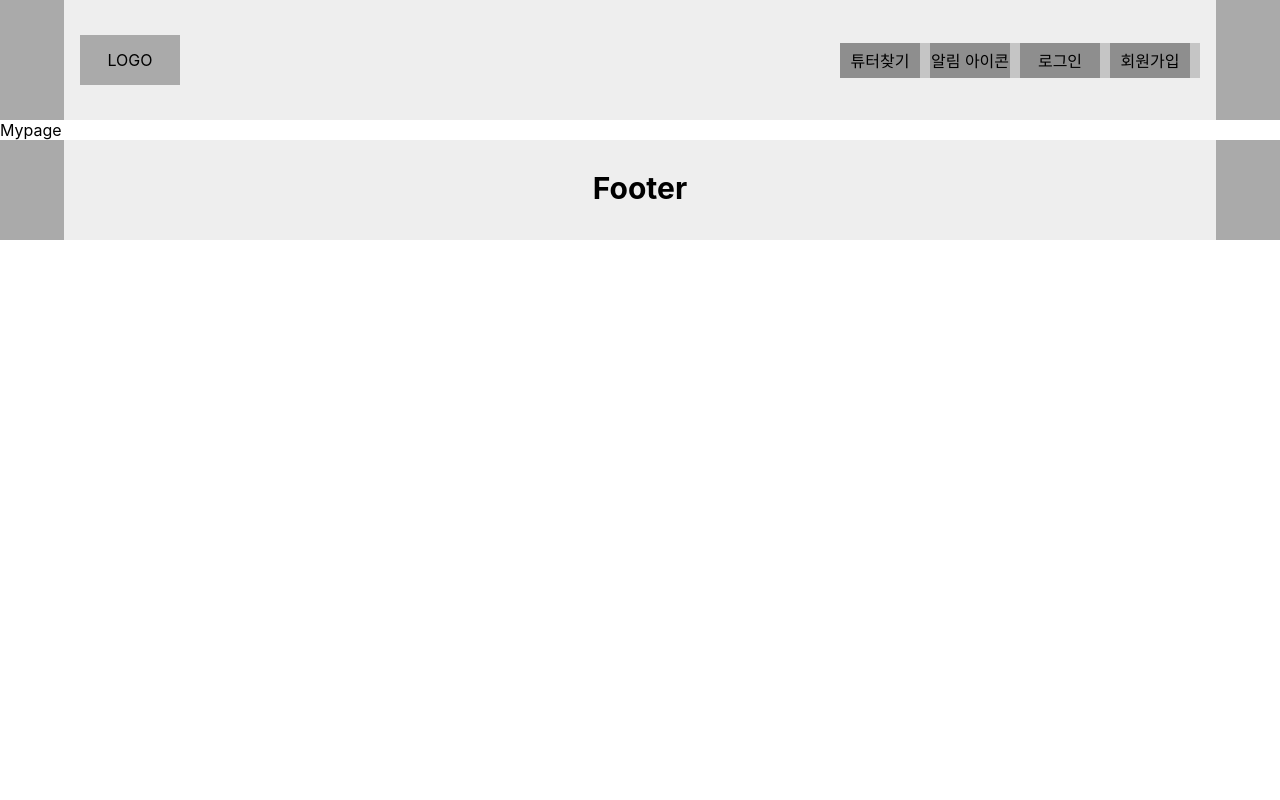
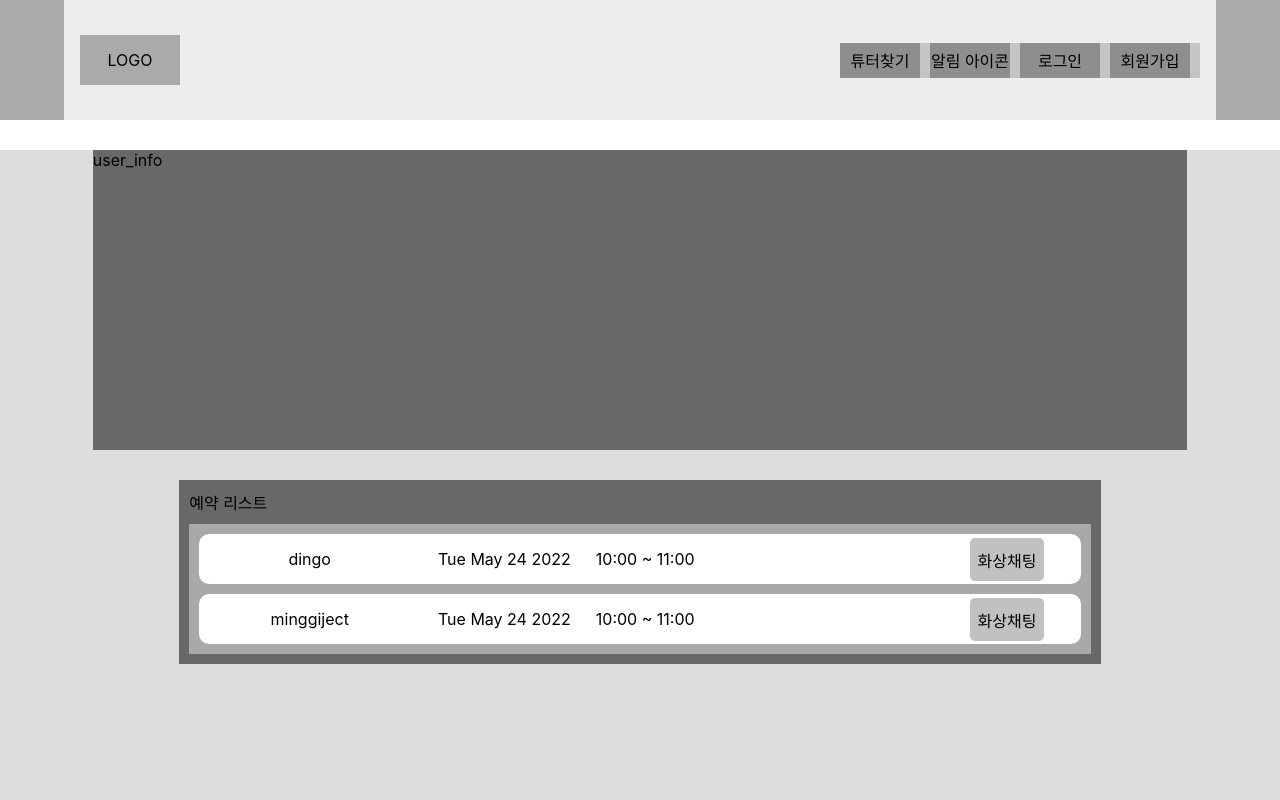
Before and after one commit to jiaegong/Friengls, a React (Create React App) app: page /mypage in a window 1280 px wide. Shown: the top 800 px of the page. Built offline with nearby package versions, Linux system fonts and the light colour scheme; no server answers.

Commit message:
마이페이지 레이아웃 & 예약 리스트 불러오기

```diff
--- a/src/components/calendar/Calendar.js
+++ b/src/components/calendar/Calendar.js
@@ -352,6 +352,7 @@ const CalendarTemplate = ({
   // };
 
   //!!!!!!!!!!!
+  // 저장할 값 지정해주는 곳!!!!
   function addActiveDayToOutput(activeDay, output, month, day, year) {
     // let token = localStorage.getItem('token');
     // console.log('token', '-------------------------');
@@ -364,7 +365,7 @@ const CalendarTemplate = ({
           end: new Date(`${month} ${day} ${year} ${time.time}`),
 
           // 유저정보 넣어서 성공한곳
-          // token: token,
+          token: localStorage.getItem('token'),
           // 그럼 디스패치 할대 선생님 id값으로 요청
         });
         activeRangeStart = null;
@@ -508,7 +509,7 @@ const CalendarTemplate = ({
 
       // useState로 값 저장해주는거!!!!!!!
       // dispatch 할때 userName 같이 보내줘야된다.
-      dispatch(calendarActions.setTimeDB(data));
+      dispatch(calendarActions.setBookingDB(data));
       setAvailability(data);
     };
 
--- a/src/pages/Detail.js
+++ b/src/pages/Detail.js
@@ -1,7 +1,7 @@
 import React, { useEffect } from 'react';
 import styled from 'styled-components';
 import { useDispatch, useSelector } from 'react-redux';
-import { actionCreators as calendarActions } from '../redux/modules/booking';
+import { actionCreators as bookingAction } from '../redux/modules/booking';
 
 // 컴포넌트
 import CalendarTemplate from '../components/calendar/Calendar';
@@ -10,16 +10,22 @@ const Detail = () => {
   const dispatch = useDispatch();
   // 새로고침이나, 페이지 진입시,db에 데이터 있는지 요청보냄
   useEffect(() => {
-    dispatch(calendarActions.getTimeDB());
+    dispatch(bookingAction.getBookingDB());
   }, []);
 
   // 리듀서에서 초기값 불러오기 또는 db에서 있는 값 불러오기
-  const timeList = useSelector((state) => state.calendar.list);
-  console.log({ timeList });
+  const timeList = useSelector((state) => state.booking.list);
+  // console.log('검사중 : ', timeList[0].start.toDateString());
+  // console.log('검사중 : ', timeList[0].start.getDate()); //일
+  // console.log(timeList[0].start.getHours()); //시간
+  // console.log(timeList[0].start.toTimeString()); // 08:00:00 GMT+0900
+  // console.log(typeof timeList[0].start.toString()); // Thu May 19 2022 08:00:00 GMT+0900
+  // console.log(timeList[0].start.toDateString()); // Thu May 19 2022
+  // console.log(typeof timeList[0].start);
 
   // 초기값으로 리듀서에서 불러오는 값을 넣어둠
   const [availability, setAvailability] = React.useState(timeList);
-  console.log('리듀서랑 연동한 데이터 ', availability);
+  // console.log('리듀서랑 연동한 데이터 ', availability);
 
   const Calendar = CalendarTemplate({
     availability,
--- a/src/pages/Mypage.js
+++ b/src/pages/Mypage.js
@@ -1,7 +1,172 @@
-import React from 'react';
+import React, { useEffect } from 'react';
+import { useDispatch, useSelector } from 'react-redux';
+import styled from 'styled-components';
+import { actionCreators as bookingAction } from '../redux/modules/booking';
 
 const Mypage = () => {
-  return <React.Fragment>Mypage</React.Fragment>;
+  const dispatch = useDispatch();
+  const bookingList = useSelector((state) => state.booking.list);
+  // console.log(bookingList);
+
+  useEffect(() => {
+    dispatch(bookingAction.getBookingDB());
+  }, []);
+
+  return (
+    <Wrap>
+      <div className="innerWrap">
+        {/* 유저 정보 */}
+        <div className="userInfoWrap">
+          <div className="userInfo">user_info</div>
+        </div>
+        {/* 예약 캘린더 */}
+        <div className="bookingWrap">
+          <p className="bookingTitle">예약 리스트</p>
+          <ul className="bookingList">
+            {bookingList.map((item, idx) => {
+              // console.log(item);
+              return (
+                <li className="booking" key={`booking${idx}`}>
+                  <div className="bookingInfo">
+                    <div className="userName">{item.userName}</div>
+                    <div className="userBooking">
+                      Tue May 24 2022 &emsp; 10:00 ~ 11:00
+                    </div>
+                  </div>
+                  <button
+                    className="videoBtn"
+                    onClick={() => {
+                      alert('준비중');
+                    }}
+                  >
+                    화상채팅
+                  </button>
+                </li>
+              );
+            })}
+            {/* <li className="booking">
+              <div className="bookingInfo">
+                <div className="userName">dingo</div>
+
+                <div className="userBooking">
+                  Tue May 24 2022 &emsp; 10:00 ~ 11:00
+                </div>
+              </div>
+              <button
+                className="videoBtn"
+                onClick={() => {
+                  alert('준비중');
+                }}
+              >
+                화상채팅
+              </button>
+            </li> */}
+          </ul>
+        </div>
+      </div>
+    </Wrap>
+  );
 };
 
 export default Mypage;
+
+const Wrap = styled.div`
+  width: 100%;
+  min-height: 904px;
+  background-color: #ddd;
+
+  .innerWrap {
+    max-width: 1400px;
+    width: 90%;
+    margin: auto;
+
+    /* 유저정보 wrap */
+    .userInfoWrap {
+      width: 95%;
+      min-height: 300px;
+      margin: 30px auto 0;
+
+      background-color: #aaa;
+
+      /* 유저 정보 */
+      .userInfo {
+        width: 100%;
+        height: 300px;
+
+        background-color: #686868;
+      }
+    }
+
+    /* 예약 리스트 Wrap */
+    .bookingWrap {
+      width: 80%;
+      max-width: 1000px;
+      height: auto;
+      margin-top: 30px;
+      margin: 30px auto;
+      min-height: 100px;
+      padding: 10px;
+
+      background-color: #686868;
+
+      /* 예약 리스트 타이틀 */
+      .bookingTitle {
+      }
+
+      /* 예약 리스트 */
+      .bookingList {
+        min-height: 100px;
+        margin-top: 10px;
+        padding: 10px;
+
+        background: #a9a9a9;
+
+        /* 예약 카드 */
+        .booking {
+          width: 100%;
+          min-height: 50px;
+          border-radius: 10px;
+          display: flex;
+          justify-content: space-around;
+          /* justify-content: center; */
+          align-items: center;
+
+          background-color: #fff;
+
+          + .booking {
+            margin-top: 10px;
+          }
+
+          /* 예약 정보 */
+          .bookingInfo {
+            width: 75%;
+            padding: 10px;
+            display: flex;
+            justify-content: space-between;
+            text-align: center;
+
+            .userName {
+              width: 20%;
+            }
+
+            .userBooking {
+              width: 70%;
+              text-align: left;
+            }
+
+            /* background: #eee; */
+          }
+
+          .videoBtn {
+            border: none;
+            padding: 10px 8px 9px;
+            border-radius: 5px;
+            cursor: pointer;
+
+            background-color: #c1c1c1;
+          }
+        }
+      }
+    }
+  }
+`;
--- a/src/redux/modules/booking.js
+++ b/src/redux/modules/booking.js
@@ -1,21 +1,50 @@
 import { createAction, handleActions } from 'redux-actions';
 import { produce } from 'immer';
+import moment from 'moment';
 import axios from 'axios';
 
-const SET_TIME = 'SET_TIME';
-const GET_TIME = 'GET_TIME';
+const SET_BOOKING = 'SET_BOOKING';
+const GET_BOOKING = 'GET_TIME';
 
-const setTime = createAction(SET_TIME, (data) => ({ data }));
-const getTime = createAction(GET_TIME, (data) => ({ data }));
+const setBooking = createAction(SET_BOOKING, (data) => ({ data }));
+const getBooking = createAction(GET_BOOKING, (data) => ({ data }));
+
+// moment의 서포터 경고를 멈춰주는 코드
+moment.suppressDeprecationWarnings = true;
 
 const initialState = {
-  list: [],
+  list: [
+    {
+      start: 'Wed May 18 2022 10:00:00 GMT+0900',
+      end: 'Wed May 18 2022 11:00:00 GMT+0900',
+      userName: 'dingo',
+      // start: moment(
+      //   'Wed May 18 2022 10:00:00 GMT+0900',
+      //   'ddd, DD MMM YYYY HH:mm:ss ZZ',
+      // ),
+      // end: moment(
+      //   'Wed May 18 2022 11:00:00 GMT+0900',
+      //   'ddd, DD MMM YYYY HH:mm:ss ZZ',
+      // ),
+    },
+    {
+      start: 'Wed May 18 2022 17:00:00 GMT+0900',
+      end: 'Wed May 18 2022 20:00:00 GMT+0900',
+      userName: 'minggiject',
+    },
+  ],
 };
 
-const setTimeDB = (data) => {
+const setBookingDB = (data) => {
   // let token = localStorage.token;
   return function (dispatch, getState, { history }) {
-    dispatch(setTime(data));
+    // dispatch(setBooking(data));
+
+    // 객체와 string 두개다 도전해보기
+    console.log(data[2].start.toString());
+    console.log(data.start);
+
+    //
     // 토큰값을 여기서 받아서 넘기면 될꺼 같다.
     // 캘린더에서 값을 같이 안넣어도 될듯.
 
@@ -32,7 +61,7 @@ const setTimeDB = (data) => {
     // })
     //   .then((doc) => {
     //     console.log(doc);
-    //     dispatch(setTime(doc));
+    //     dispatch(setBooking(doc));
     //   })
     //   .catch((err) => {
     //     console.log(err);
@@ -40,7 +69,7 @@ const setTimeDB = (data) => {
   };
 };
 
-const getTimeDB = (userName) => {
+const getBookingDB = (userName) => {
   return function (dispatch, getState, { history }) {
     // userName 없으면 그냥 바로 취소 시켜 버림
     // 이부분은 좀더 생각해보자~!!!
@@ -55,7 +84,7 @@ const getTimeDB = (userName) => {
       .then((doc) => {
         console.log(doc);
 
-        dispatch(getTime(doc));
+        dispatch(getBooking(doc));
       })
       .catch((err) => {
         console.log(err);
@@ -65,12 +94,12 @@ const getTimeDB = (userName) => {
 
 export default handleActions(
   {
-    [SET_TIME]: (state, action) =>
+    [SET_BOOKING]: (state, action) =>
       produce(state, (draft) => {
         console.log(action.payload.data);
         draft.list = action.payload.data;
       }),
-    [GET_TIME]: (state, action) =>
+    [GET_BOOKING]: (state, action) =>
       produce(state, (draft) => {
         console.log(action.payload.data);
         // draft.list = action.payload.data;
@@ -80,8 +109,8 @@ export default handleActions(
 );
 
 const actionCreators = {
-  setTimeDB,
-  getTimeDB,
+  setBookingDB,
+  getBookingDB,
 };
 
 export { actionCreators };
--- a/src/redux/modules/tutor.js
+++ b/src/redux/modules/tutor.js
@@ -25,7 +25,7 @@ const getListDB = () => {
       url: 'https://6251cd887f7fa1b1dddf398b.mockapi.io/user',
     })
       .then((doc) => {
-        console.log(doc);
+        // console.log(doc);
         dispatch(getList(doc));
       })
       .catch((err) => {
@@ -38,7 +38,7 @@ export default handleActions(
   {
     [GET_LIST]: (state, action) =>
       produce(state, (draft) => {
-        console.log(action.payload.list.data);
+        // console.log(action.payload.list.data);
         draft.list = action.payload.list.data;
       }),
   },
--- a/src/shared/App.js
+++ b/src/shared/App.js
@@ -27,7 +27,7 @@ function App() {
   // 페이지 조회할 때마다 실행, token이 유효한지 여부 체크
   React.useEffect(() => {
     if (localStorage.getItem('token')) {
-      dispatch(userActions.loginCheckDB());
+      // dispatch(userActions.loginCheckDB());
     }
   });
 
```
